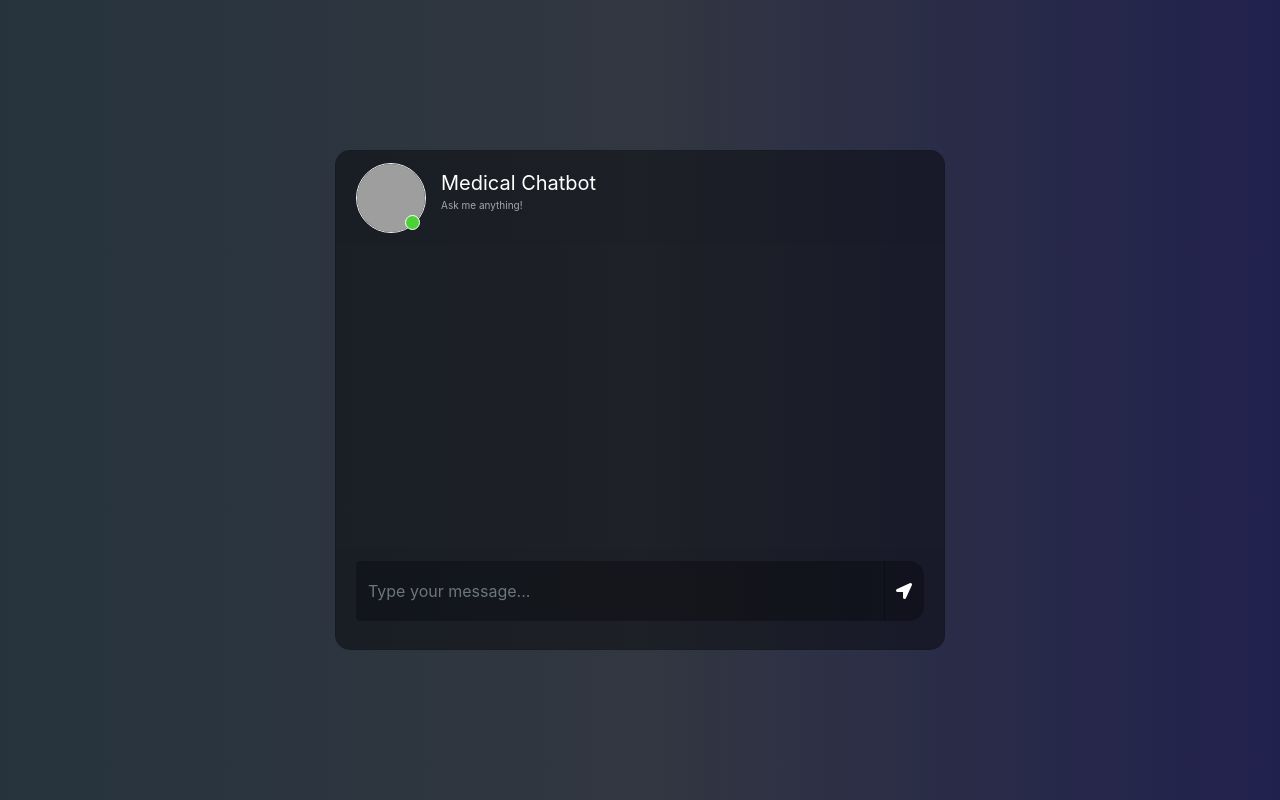
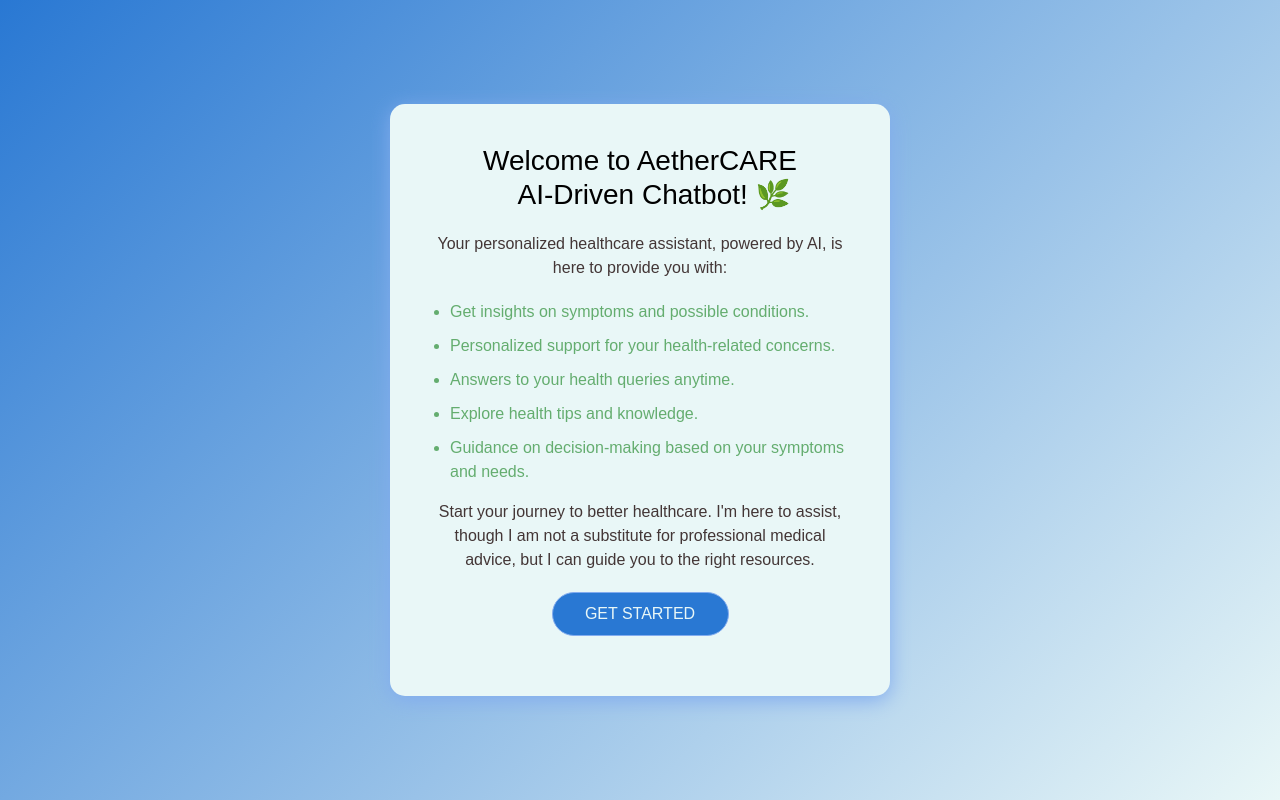
Before and after one commit to AadityaRajGupta/AetherCare_ChatBot, a Flask app: page / in a window 1280 px wide. Run offline with Flask 3, Linux system fonts and the light colour scheme; some libraries are stand-ins or nearby versions; grey boxes are pictures that could not be loaded.

Commit message:
Added new UI for AetherCare ChatBot with some changes in app.py and helper.py

```diff
--- a/app.py
+++ b/app.py
@@ -36,7 +36,7 @@ PROMPT=PromptTemplate(template=prompt_template, input_variables=["context", "que
 llm_model=CTransformers(model="model/llama-2-7b-chat.ggmlv3.q4_0.bin",
                 model_type="llama",
                 config={'max_new_tokens':512,
-                        'temperature':0.8})
+                        'temperature':0.6})
 
 
 
@@ -58,4 +58,4 @@ def chat():
 
 
 if __name__ == '__main__':
-    app.run(debug= True)
+    app.run(host="0.0.0.0", port= 5000,debug= True)
--- a/src/helper.py
+++ b/src/helper.py
@@ -33,6 +33,6 @@ def custom_retrieval_qa(query, vectorstore, llm_model,PROMPT, k=3):
     results = vectorstore.similarity_search(query, k=k)
     context = "\n".join([result.page_content for result in results])
     formatted_prompt = PROMPT.format(context=context, question=query)
-    answer = llm_model(formatted_prompt)
+    answer = llm_model.invoke(formatted_prompt)
 
     return answer
--- /dev/null
+++ b/static/script.js
@@ -0,0 +1,63 @@
+document.getElementById('send-button').addEventListener('click', function(event) {
+    event.preventDefault(); // Prevent form submission
+
+    const input = document.getElementById('chat-input');
+    const message = input.value;
+
+    if (message.trim() !== '') {
+        const chatBox = document.getElementById('chat-box');
+
+        // Get current time for message timestamp
+        const date = new Date();
+        const hour = date.getHours();
+        const minute = date.getMinutes();
+        const strTime = hour + ":" + (minute < 10 ? "0" + minute : minute);
+
+        // User message with image
+        const userMessage = `
+            <div class="d-flex justify-content-end mb-4">
+                <div class="msg_cotainer_send" style="background: none;color:white;">${message}&emsp;<br><span class="msg_time_send">${strTime}</span></div>
+                <div class="img_cont_msg">
+                    <img src="../static/user_2.png" class="rounded-circle user_img_msg">
+                </div>
+            </div>
+        `;
+
+        chatBox.appendChild(document.createRange().createContextualFragment(userMessage));
+        input.value = '';
+        chatBox.scrollTop = chatBox.scrollHeight;
+
+        // AJAX request to get the bot response
+        $.ajax({
+            data: {
+                msg: message,
+            },
+            type: "POST",
+            url: "/get",
+        }).done(function(data) {
+            const botMessage = `
+                <div class="d-flex justify-content-start mb-4">
+                    <div class="img_cont_msg">
+                        <img src="../static/bot_2.png" class="rounded-circle user_img">
+                    </div>
+                    <div class="msg_cotainer" style="background: none;color:white;">&emsp;${data}<br><span class="msg_time">&emsp;${strTime}</span></div>
+                </div>
+            `;
+
+            chatBox.appendChild(document.createRange().createContextualFragment(botMessage));
+            chatBox.scrollTop = chatBox.scrollHeight;
+        });
+    }
+});
+
+function showChat() {
+    const chatContainer = document.getElementById('chat-container');
+    const startButton = document.querySelector('.cta-button');
+    const welcomeMessage = document.querySelector('.welcome-container');
+
+    // Show the chat container
+    chatContainer.style.display = 'flex';
+
+    // Hide the welcome message container
+    welcomeMessage.style.display = 'none';
+}
--- a/static/style.css
+++ b/static/style.css
@@ -1,223 +1,219 @@
-body,html{
-	height: 100%;
-	margin: 0;
-	background: rgb(44, 47, 59);
-   background: -webkit-linear-gradient(to right, rgb(40, 59, 34), rgb(54, 60, 70), rgb(32, 32, 43));
-	background: linear-gradient(to right, rgb(38, 51, 61), rgb(50, 55, 65), rgb(33, 33, 78));
+:root {
+    --primary-color: #2978d3;
+    --primary-color-dark: #82acef;
+    --primary-color-light: #e9f7f7;
+    --secondary-color: #3c46fb;
 }
 
-.chat{
-	margin-top: auto;
-	margin-bottom: auto;
+
+body {
+    font-family: 'Poppins', sans-serif;
+    margin: 0;
+    padding: 0;
+    overflow: hidden;
+    height: 100%;
+    background: linear-gradient(135deg, var(--primary-color), var(--primary-color-light));
+    /* background-image: url('background_image.png');
+    background-size: cover;
+    background-position: center;
+    background-repeat: no-repeat;
+    opacity: 0.8;
+    z-index: -1; */
+    color: var(--primary-color-dark);
 }
-.card{
-	height: 500px;
-	border-radius: 15px !important;
-	background-color: rgba(0,0,0,0.4) !important;
+
+.welcome-container {
+    height: 100%;
+    display: flex;
+    justify-content: center;
+    align-items: center;
 }
-.contacts_body{
-	padding:  0.75rem 0 !important;
-	overflow-y: auto;
-	white-space: nowrap;
+
+.welcome-message {
+    background-color: var(--primary-color-light);
+    border-radius: 15px;
+    padding: 40px;
+    box-shadow: 0px 4px 20px;
+    max-width: 500px;
+    text-align: center;
 }
-.msg_card_body{
-	overflow-y: auto;
+
+.welcome-message h1 {
+    font-size: 28px;
+    color: #000000;
+    margin-bottom: 20px;
 }
-.card-header{
-	border-radius: 15px 15px 0 0 !important;
-	border-bottom: 0 !important;
+
+.welcome-message p {
+    font-size: 16px;
+    color: #433636;
+    margin-bottom: 20px;
 }
-.card-footer{
-border-radius: 0 0 15px 15px !important;
-	border-top: 0 !important;
+
+.welcome-message ul {
+    list-style-type: disc;
+    padding-left: 20px;
+    text-align: left;
 }
-.container{
-	align-content: center;
+
+.welcome-message ul li {
+    font-size: 16px;
+    color: #64ad6f;
+    margin-bottom: 10px;
 }
-.search{
-	border-radius: 15px 0 0 15px !important;
-	background-color: rgba(0,0,0,0.3) !important;
-	border:0 !important;
-	color:white !important;
+
+.cta-button {
+    display: block;
+    width: 177px;
+    margin: 20px auto;
+    padding: 9px 30px;
+    background: var(--primary-color);
+    border: 1.5px solid var(--primary-color-dark);
+    border-radius: 30px;
+    color: var(--primary-color-light);
+    cursor: pointer;
 }
-.search:focus{
-	 box-shadow:none !important;
-   outline:0px !important;
+.cta-button:hover {
+    background-color: var(--primary-color-dark);
 }
-.type_msg{
-	background-color: rgba(0,0,0,0.3) !important;
-	border:0 !important;
-	color:white !important;
-	height: 60px !important;
-	overflow-y: auto;
+
+.chat-container {
+    display: none; /* Hidden by default */
+    opacity: 1;
+    flex-direction: column;
+    max-width: 600px;
+    height: 95vh;
+    margin: 20px auto;
+    background-color: rgba(255, 255, 255, 0);
+    border-radius: 20px;
+    overflow: hidden;
+    position: relative;
+    /* box-shadow: rgba(255, 255, 255, 0); */
+    /* border: 2px solid var(--primary-color-dark); */
 }
-	.type_msg:focus{
-	 box-shadow:none !important;
-   outline:0px !important;
+
+.chat-header {
+    display: flex;
+    align-items: center;
+    justify-content: center;
+    padding: 10px;
 }
-.attach_btn{
-	border-radius: 15px 0 0 15px !important;
-	background-color: rgba(0,0,0,0.3) !important;
-	border:0 !important;
-	color: white !important;
-	cursor: pointer;
+
+.logo {
+    width : 40px;
+    height: auto; /* Adjust size as needed */
+    border-radius: 10px;
+    margin-right: 10px; /* Space between logo and title */
 }
-.send_btn{
-	border-radius: 0 15px 15px 0 !important;
-	background-color: rgba(0,0,0,0.3) !important;
-	border:0 !important;
-	color: white !important;
-	cursor: pointer;
+
+.chat-title {
+    display: flex;
+    align-items: center;
+    font-size: 1.5rem;
+    font-weight: 600;
+    color: var(--primary-color-light);
 }
-.search_btn{
-	border-radius: 0 15px 15px 0 !important;
-	background-color: rgba(0,0,0,0.3) !important;
-	border:0 !important;
-	color: white !important;
-	cursor: pointer;
+
+.care {
+    color: var(--secondary-color);
 }
-.contacts{
-	list-style: none;
-	padding: 0;
+
+.chat-box {
+    flex-grow: 1;
+    max-height: calc(100vh - 10px);
+    padding: 20px;
+    max-height: 78vh; /* Set a maximum height for scrolling */
+    overflow-y: scroll; /* Enable scrolling */
+    background-color: rgba(255, 255, 255, 0);
+    /* border: 2px solid var(--primary-color-dark); */
+    height: 100%;
+    /* Hide scrollbar for Chrome, Safari, and Edge */
+    scrollbar-width: none;
 }
-.contacts li{
-	width: 100% !important;
-	padding: 5px 10px;
-	margin-bottom: 15px !important;
-}
-.active{
-	background-color: rgba(0,0,0,0.3);
-}
-.user_img{
-	height: 70px;
-	width: 70px;
-	border:1.5px solid #f5f6fa;
+
+
+.message {
+    margin-bottom: 24px;
+    padding: 10px;
+    border-radius: 28px;
+    border: 1px solid var(--secondary-color);
+    display: flex;
+    align-items: center;
 
 }
+
+.user-message {
+    background-color: var(--primary-color);
+    align-self: flex-start;
+    padding-left: 32px;
+    padding-right: 24px;
+    color: var(--primary-color-light);
+    flex-direction: row-reverse;
+}
+
+.bot-message {
+    background-color: var(--primary-color);
+    align-self: flex-end;
+    padding-left: 32px;
+    padding-right: 24px;
+    color: var(--primary-color-light);
+}
+
+.message img {
+    width: 40px;
+    height: 40px;
+    border-radius: 50%;
+    margin: 0 10px;
+}
+
+.input-container {
+    display: flex;
+    padding: 10px;
+    background-color: rgba(255, 255, 255, 0);
+    /* border-top: 1px solid var(--primary-color-dark); */
+    position: absolute;
+    bottom: 0; /* Fix it at the bottom of the container */
+    left: 0;
+    right: 0;
+    align-items: center;
+    z-index: 100;
+}
+
+
+.user_img{
+	height: 60px;
+	width: 60px;
+	border:1.5px solid var(--primary-color-light);
+
+}
+
 .user_img_msg{
 	height: 40px;
 	width: 40px;
-	border:1.5px solid #f5f6fa;
+	border:1.5px solid var(--primary-color-light);
+}
 
+#chat-input {
+    flex: 1;
+    padding: 10px;
+    border: none;
+    border-radius: 50px;
+    background-color: var(--primary-color-dark);
+    color: var(--primary-color-light);
+    margin-right: 10px;
+    outline: none;
+    padding-left: 40px;
 }
-.img_cont{
-	position: relative;
-	height: 70px;
-	width: 70px;
+
+#chat-input::placeholder {
+    color: var(--primary-color-light);
 }
-.img_cont_msg{
-	height: 40px;
-	width: 40px;
+
+#send-button {
+    background-color: var(--secondary-color);
+    color: var(--primary-color-light);
+    border: none;
+    padding: 10px 20px;
+    border-radius: 50px;
+    cursor: pointer;
 }
-.online_icon{
-	position: absolute;
-	height: 15px;
-	width:15px;
-	background-color: #4cd137;
-	border-radius: 50%;
-	bottom: 0.2em;
-	right: 0.4em;
-	border:1.5px solid white;
-}
-.offline{
-	background-color: #c23616 !important;
-}
-.user_info{
-	margin-top: auto;
-	margin-bottom: auto;
-	margin-left: 15px;
-}
-.user_info span{
-	font-size: 20px;
-	color: white;
-}
-.user_info p{
-	font-size: 10px;
-	color: rgba(255,255,255,0.6);
-}
-.video_cam{
-	margin-left: 50px;
-	margin-top: 5px;
-}
-.video_cam span{
-	color: white;
-	font-size: 20px;
-	cursor: pointer;
-	margin-right: 20px;
-}
-.msg_cotainer{
-	margin-top: auto;
-	margin-bottom: auto;
-	margin-left: 10px;
-	border-radius: 25px;
-	background-color: rgb(82, 172, 255);
-	padding: 10px;
-	position: relative;
-}
-.msg_cotainer_send{
-	margin-top: auto;
-	margin-bottom: auto;
-	margin-right: 10px;
-	border-radius: 25px;
-	background-color: #58cc71;
-	padding: 10px;
-	position: relative;
-}
-.msg_time{
-	position: absolute;
-	left: 0;
-	bottom: -15px;
-	color: rgba(255,255,255,0.5);
-	font-size: 10px;
-}
-.msg_time_send{
-	position: absolute;
-	right:0;
-	bottom: -15px;
-	color: rgba(255,255,255,0.5);
-	font-size: 10px;
-}
-.msg_head{
-	position: relative;
-}
-#action_menu_btn{
-	position: absolute;
-	right: 10px;
-	top: 10px;
-	color: white;
-	cursor: pointer;
-	font-size: 20px;
-}
-.action_menu{
-	z-index: 1;
-	position: absolute;
-	padding: 15px 0;
-	background-color: rgba(0,0,0,0.5);
-	color: white;
-	border-radius: 15px;
-	top: 30px;
-	right: 15px;
-	display: none;
-}
-.action_menu ul{
-	list-style: none;
-	padding: 0;
-	margin: 0;
-}
-.action_menu ul li{
-	width: 100%;
-	padding: 10px 15px;
-	margin-bottom: 5px;
-}
-.action_menu ul li i{
-	padding-right: 10px;
-}
-.action_menu ul li:hover{
-	cursor: pointer;
-	background-color: rgba(0,0,0,0.2);
-}
-@media(max-width: 576px){
-	.contacts_card{
-	margin-bottom: 15px !important;
-}
-}
--- a/templates/index.html
+++ b/templates/index.html
@@ -3,79 +3,60 @@
 <script src="//cdnjs.cloudflare.com/ajax/libs/jquery/3.2.1/jquery.min.js"></script>
 
 <!DOCTYPE html>
-<html>
-	<head>
-		<title>Chatbot</title>
-		<link rel="stylesheet" href="https://stackpath.bootstrapcdn.com/bootstrap/4.1.3/css/bootstrap.min.css" integrity="sha384-MCw98/SFnGE8fJT3GXwEOngsV7Zt27NXFoaoApmYm81iuXoPkFOJwJ8ERdknLPMO" crossorigin="anonymous">
-		<link rel="stylesheet" href="https://use.fontawesome.com/releases/v5.5.0/css/all.css" integrity="sha384-B4dIYHKNBt8Bc12p+WXckhzcICo0wtJAoU8YZTY5qE0Id1GSseTk6S+L3BlXeVIU" crossorigin="anonymous">
-		<script src="https://ajax.googleapis.com/ajax/libs/jquery/3.3.1/jquery.min.js"></script>
-		<link rel="stylesheet" type="text/css" href="{{ url_for('static', filename='style.css')}}"/>
-	</head>
+<html lang="en">
 
+<head>
+    <meta charset="UTF-8">
+    <meta name="viewport" content="width=device-width, initial-scale=1.0">
+    <title>AetherCARE Chatbot UI</title>
+    <link rel="stylesheet" href="https://stackpath.bootstrapcdn.com/bootstrap/4.1.3/css/bootstrap.min.css"
+        integrity="sha384-MCw98/SFnGE8fJT3GXwEOngsV7Zt27NXFoaoApmYm81iuXoPkFOJwJ8ERdknLPMO" crossorigin="anonymous">
+    <link rel="stylesheet" href="https://use.fontawesome.com/releases/v5.5.0/css/all.css"
+        integrity="sha384-B4dIYHKNBt8Bc12p+WXckhzcICo0wtJAoU8YZTY5qE0Id1GSseTk6S+L3BlXeVIU" crossorigin="anonymous">
+    <script src="https://ajax.googleapis.com/ajax/libs/jquery/3.3.1/jquery.min.js"></script>
+    <!-- <link rel="stylesheet" href="styles.css"> -->
+    <link rel="stylesheet" type="text/css" href="{{ url_for('static', filename='style.css')}}"/>
+</head>
 
-	<body>
-		<div class="container-fluid h-100">
-			<div class="row justify-content-center h-100">
-				<div class="col-md-8 col-xl-6 chat">
-					<div class="card">
-						<div class="card-header msg_head">
-							<div class="d-flex bd-highlight">
-								<div class="img_cont">
-									<img src="https://i.ibb.co/fSNP7Rz/icons8-chatgpt-512.png" class="rounded-circle user_img">
-									<!-- <img src="https://www.prdistribution.com/spirit/uploads/pressreleases/2019/newsreleases/d83341deb75c4c4f6b113f27b1e42cd8-chatbot-florence-already-helps-thousands-of-patients-to-remember-their-medication.png" class="rounded-circle user_img"> -->
-									<span class="online_icon"></span>
-								</div>
-								<div class="user_info">
-									<span>Medical Chatbot</span>
-									<p>Ask me anything!</p>
-								</div>
-							</div>
-						</div>
-						<div id="messageFormeight" class="card-body msg_card_body">
+<body>
+    <main>
+        <div class="welcome-container">
+            <div class="welcome-message">
+                <h1>Welcome to AetherCARE <br>&emsp;AI-Driven Chatbot! 🌿</h1>
+                <p>Your personalized healthcare assistant, powered by AI, is here to provide you with:</p>
+                <ul>
+                    <li>Get insights on symptoms and possible conditions.</li>
+                    <li>Personalized support for your health-related concerns.</li>
+                    <li>Answers to your health queries anytime.</li>
+                    <li>Explore health tips and knowledge.</li>
+                    <li>Guidance on decision-making based on your symptoms and needs.</li>
+                </ul>
+                <p>Start your journey to better healthcare. I'm here to assist, though I am not a substitute for
+                    professional medical advice, but I can guide you to the right resources.</p>
+                <button class="cta-button" onclick="showChat()">GET STARTED</button>
+            </div>
 
+        </div>
 
-						</div>
-						<div class="card-footer">
-							<form id="messageArea" class="input-group">
-                                <input type="text" id="text" name="msg" placeholder="Type your message..." autocomplete="off" class="form-control type_msg" required/>
-								<div class="input-group-append">
-									<button type="submit" id="send" class="input-group-text send_btn"><i class="fas fa-location-arrow"></i></button>
-								</div>
-							</form>
-						</div>
-					</div>
-				</div>
-			</div>
-		</div>
+        <div class="chat-container" id="chat-container">
+            <div class="chat-header">
+                <img src="../static/logo.png" alt="AetherCare Logo" class="logo"> <!-- Add your logo image here -->
+                <h2 class="chat-title">
+                    Aether<span class="care">CARE</span>
+                </h2>
+            </div>
+            <div class="chat-box" id="chat-box">
+                <!-- Chat messages will be appended here dynamically -->
+            </div>
+            <div class="input-container">
+                <input type="text" id="chat-input" placeholder="Message Chatbot..">
+                <button id="send-button">Send</button>
+            </div>
+        </div>
+    </main>
+    <!-- <script src="script.js"></script> -->
+    <script src="{{ url_for('static', filename='script.js')}}"></script>
 
-		<script>
-			$(document).ready(function() {
-				$("#messageArea").on("submit", function(event) {
-					const date = new Date();
-					const hour = date.getHours();
-					const minute = date.getMinutes();
-					const str_time = hour+":"+minute;
-					var rawText = $("#text").val();
+</body>
 
-					var userHtml = '<div class="d-flex justify-content-end mb-4"><div class="msg_cotainer_send">' + rawText + '<span class="msg_time_send">'+ str_time + '</span></div><div class="img_cont_msg"><img src="./static/user.png" class="rounded-circle user_img_msg"></div></div>';
-
-					$("#text").val("");
-					$("#messageFormeight").append(userHtml);
-
-					$.ajax({
-						data: {
-							msg: rawText,
-						},
-						type: "POST",
-						url: "/get",
-					}).done(function(data) {
-						var botHtml = '<div class="d-flex justify-content-start mb-4"><div class="img_cont_msg"><img src="./static/bot.png" class="rounded-circle user_img_msg"></div><div class="msg_cotainer">' + data + '<span class="msg_time">' + str_time + '</span></div></div>';
-						$("#messageFormeight").append($.parseHTML(botHtml));
-					});
-					event.preventDefault();
-				});
-			});
-		</script>
-
-    </body>
 </html>
```
Also changed, not shown: static/background_image.png (added), static/bot_2.png (added), static/logo.png (added), static/reference.png (added), static/user_2.png (added).
